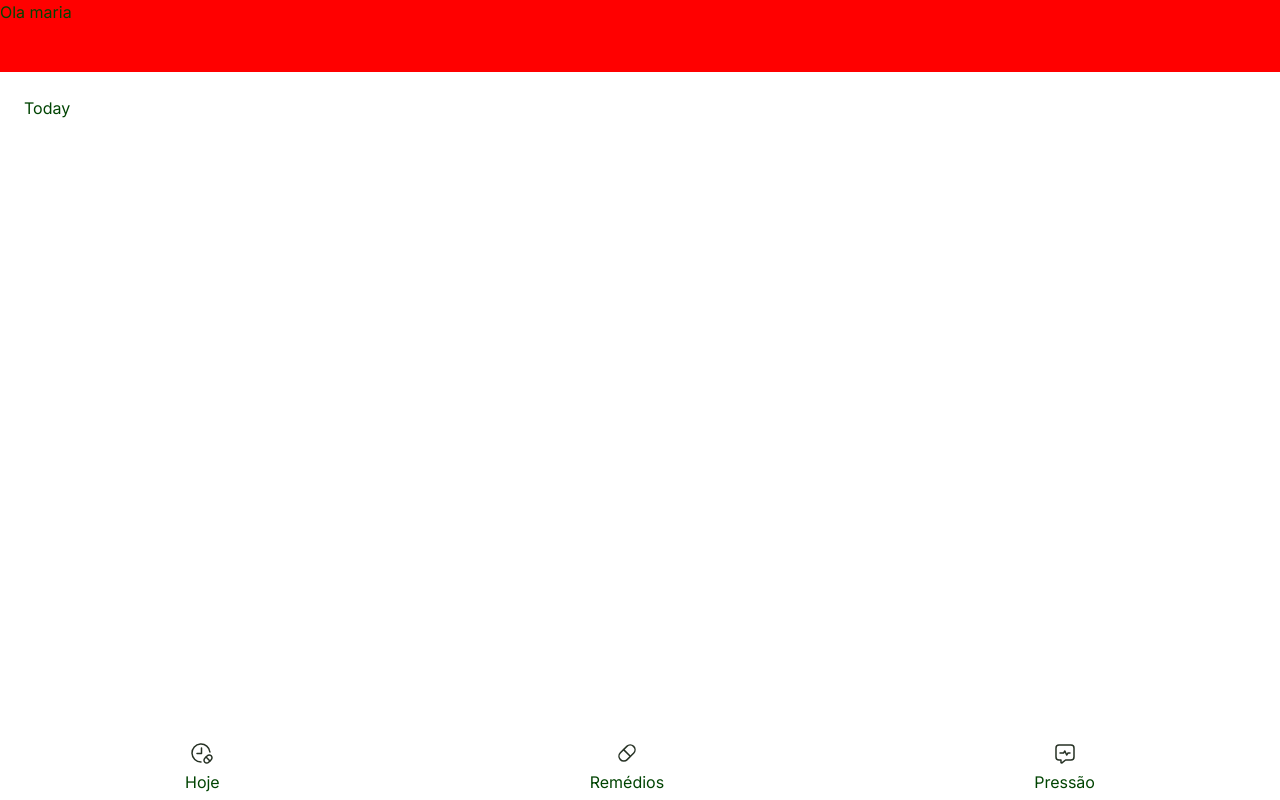
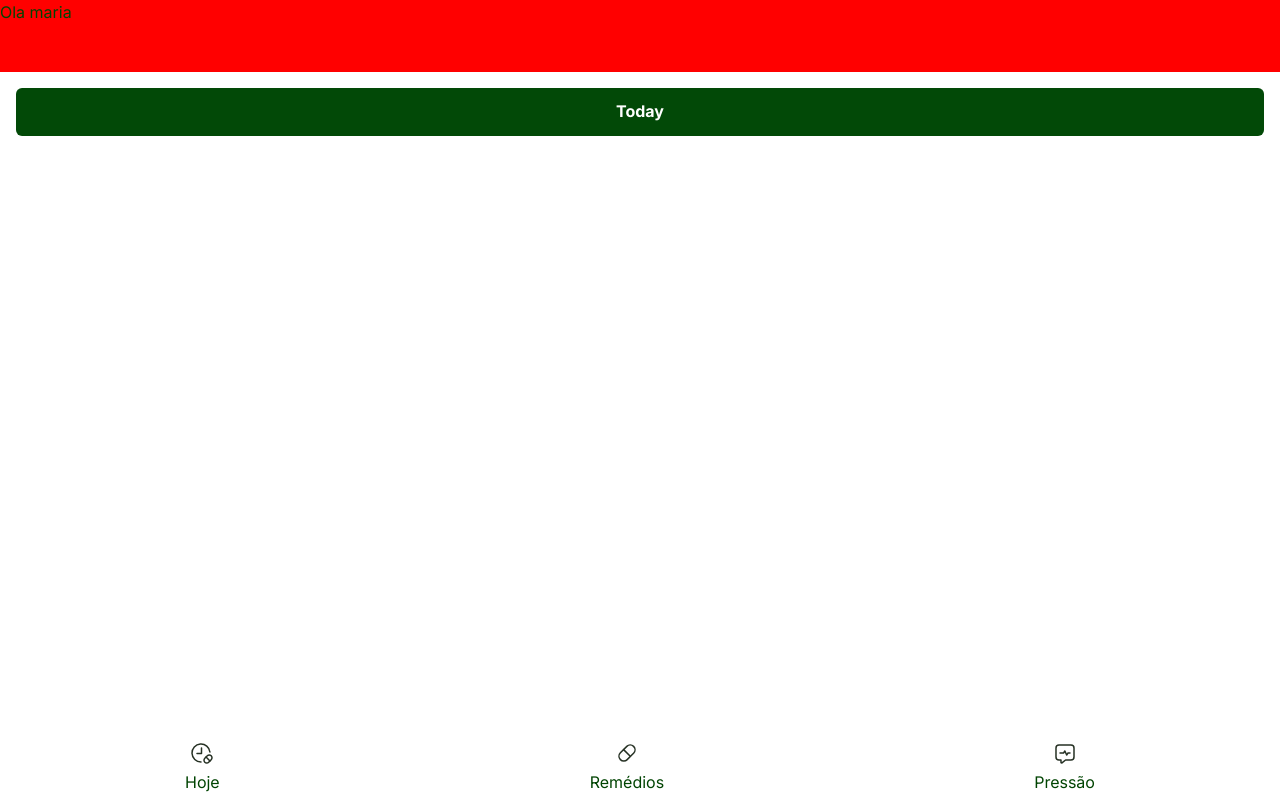
Before and after one commit to darkstudio-apps/contromed, a Next.js app: page /today in a window 1280 px wide. Built offline with nearby package versions, Linux system fonts and the light colour scheme.

Commit message:
feat: config theme comp. button

```diff
--- a/src/layouts/MainNavigationLayout/index.tsx
+++ b/src/layouts/MainNavigationLayout/index.tsx
@@ -16,7 +16,7 @@ export function MainNavigationLayout({ children }: MainNavigationLayoutProps) {
         width="100%"
         height="calc(100vh - var(--header-height) - var(--menu-navigation-height))"
         overflowY="scroll"
-        padding="24px 24px 0"
+        padding="16px 16px 0"
       >
         {children}
       </Box>
--- a/src/pages/today.tsx
+++ b/src/pages/today.tsx
@@ -1,5 +1,7 @@
+import { Button } from "@chakra-ui/react"
+
 export default function Today() {
   return (
-    <h1>Today</h1>
+    <Button>Today</Button>
   )
 }
--- a/src/styles/theme.ts
+++ b/src/styles/theme.ts
@@ -1,6 +1,7 @@
 import { extendTheme, withDefaultColorScheme } from "@chakra-ui/react"
 
 export const theme = extendTheme(
+  withDefaultColorScheme({ colorScheme: "green" }),
   {
     styles: {
       global: {
@@ -46,6 +47,28 @@ export const theme = extendTheme(
         50: "#E9F8E6",
       },
     },
-  },
-  withDefaultColorScheme({ colorScheme: "green" })
+    components: {
+      Button: {
+        baseStyle: {
+          width: "100%",
+          fontWeight: "bold",
+        },
+        sizes: {
+          md: {
+            fontSize: "md",
+            py: 6,
+          },
+        },
+        variants: {
+          solid: {
+            bg: "primary",
+          },
+          outline: {
+            borderColor: "primary",
+            color: "primary",
+          },
+        },
+      },
+    },
+  }
 )
```
